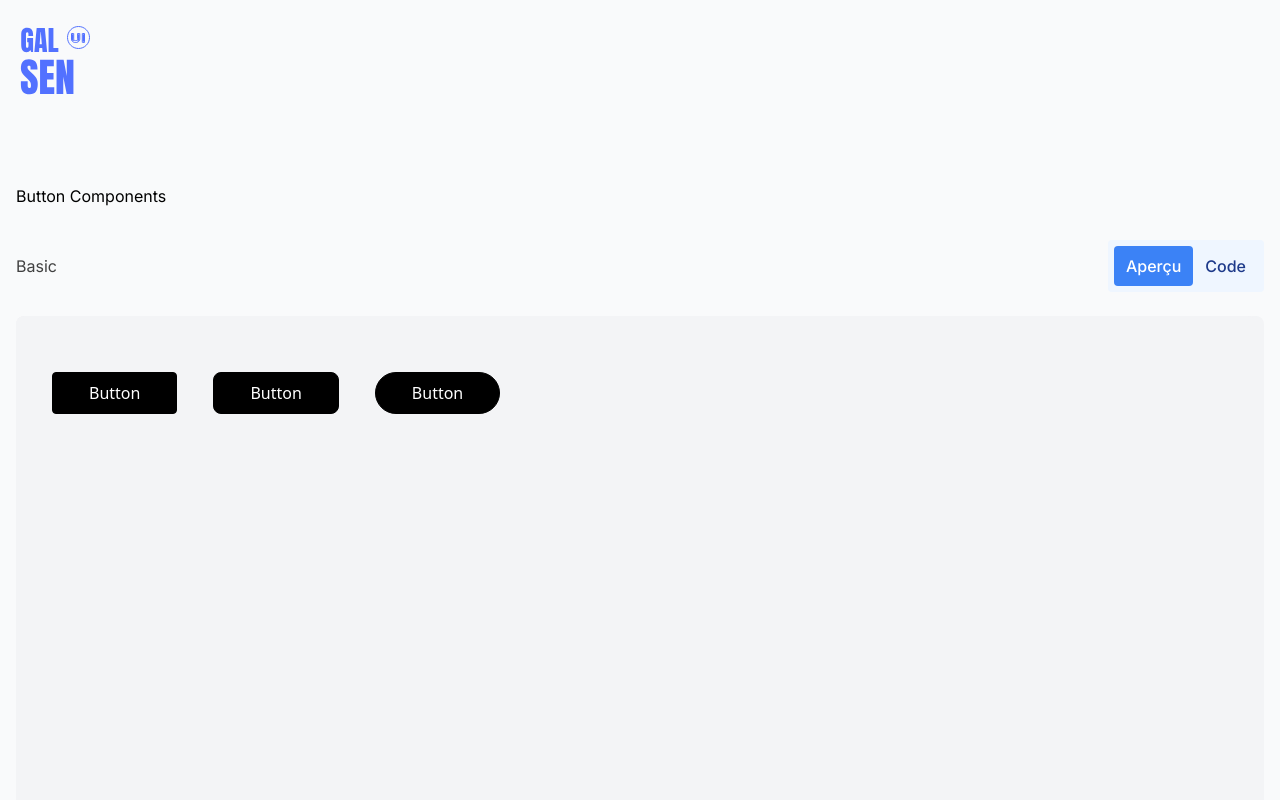
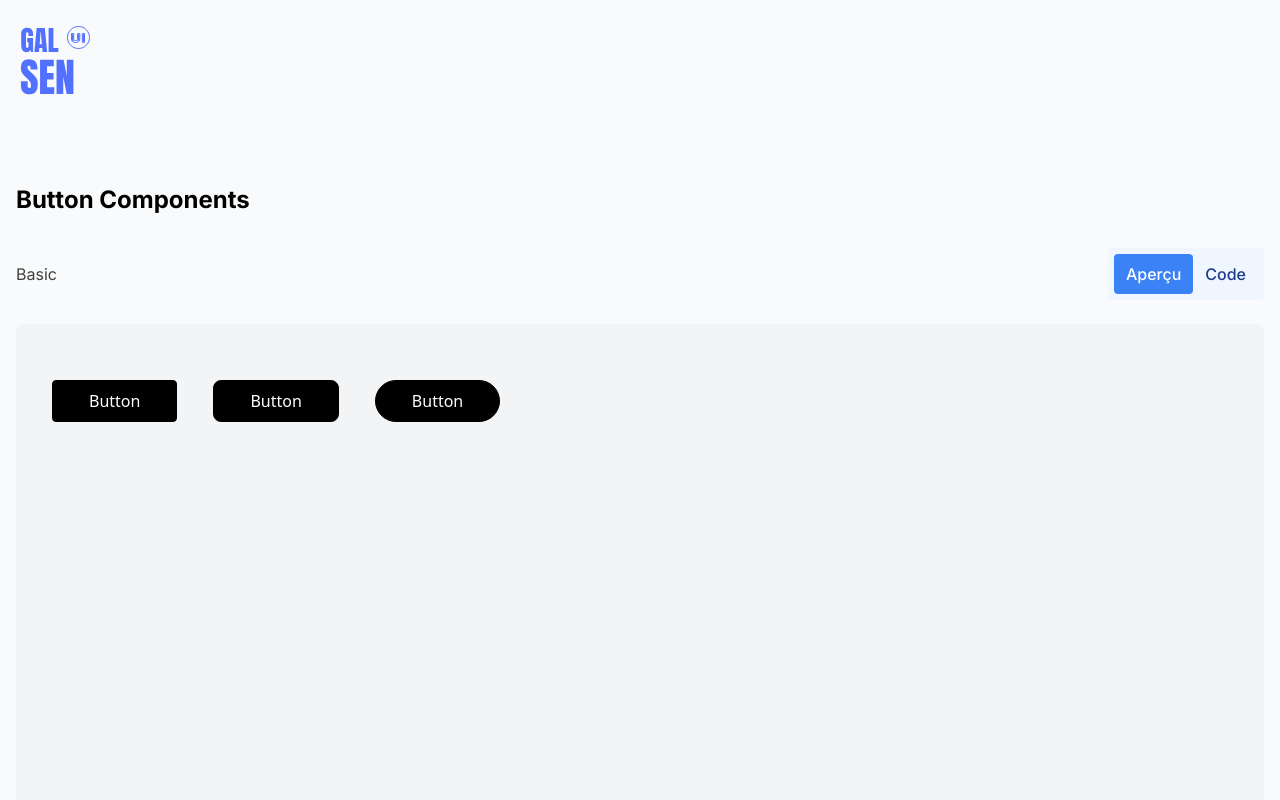
Before and after one commit to Mahmoud-Barry/galsen.ui, a Next.js app: page /components/buttons in a window 1280 px wide. Shown: the top 800 px of the page. Built offline with nearby package versions, Linux system fonts and the light colour scheme.

Commit message:
feat: customize mdx title

```diff
--- a/app/components/[componentName]/page.tsx
+++ b/app/components/[componentName]/page.tsx
@@ -3,6 +3,7 @@ import { promises as fs } from "fs";
 import { serialize } from 'next-mdx-remote/serialize'
 import RemoteMdxWrapper from "@/components/Mdx/RemoteMdxWrapper";
 import RenderHTMLFiles from '@/components/galsenUiComponents/RenderHTMLFiles';
+import H1 from "@/components/Mdx/H1";
 
 
 type PageProps = {
@@ -39,7 +40,10 @@ export default async function Page({ params }: PageProps) {
         <RemoteMdxWrapper
           mdxSource={mdxSource}
           mdxScope={mdxScope}
-          mdxComponents={{ RenderHTMLFiles }} />
+          mdxComponents={{
+            h1: H1,
+            RenderHTMLFiles
+          }} />
       </section>
     </main>
   );
--- /dev/null
+++ b/components/Mdx/H1.tsx
@@ -0,0 +1,6 @@
+"use client"
+import React from "react"
+
+export default function H1({ children }: { children?: React.ReactNode }) {
+  return <h1 className="font-bold text-2xl">{children}</h1>
+}
```
